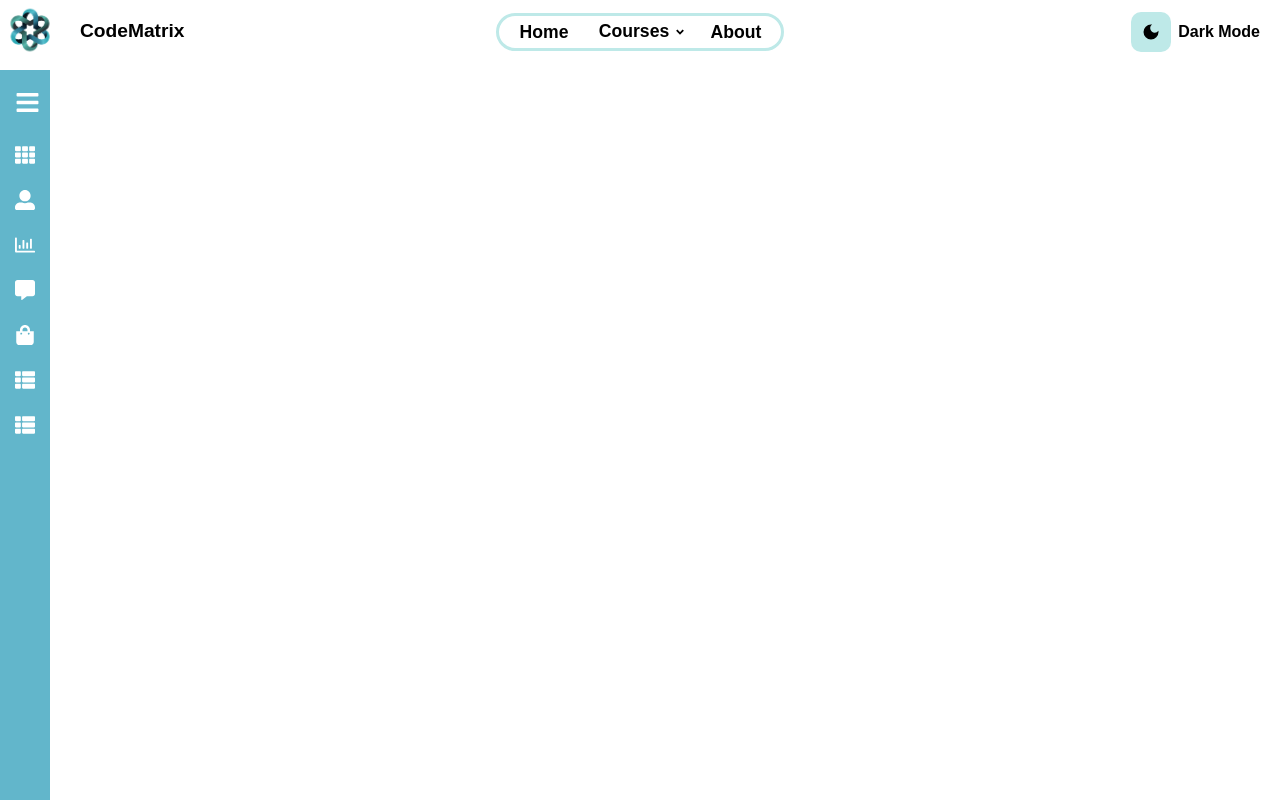
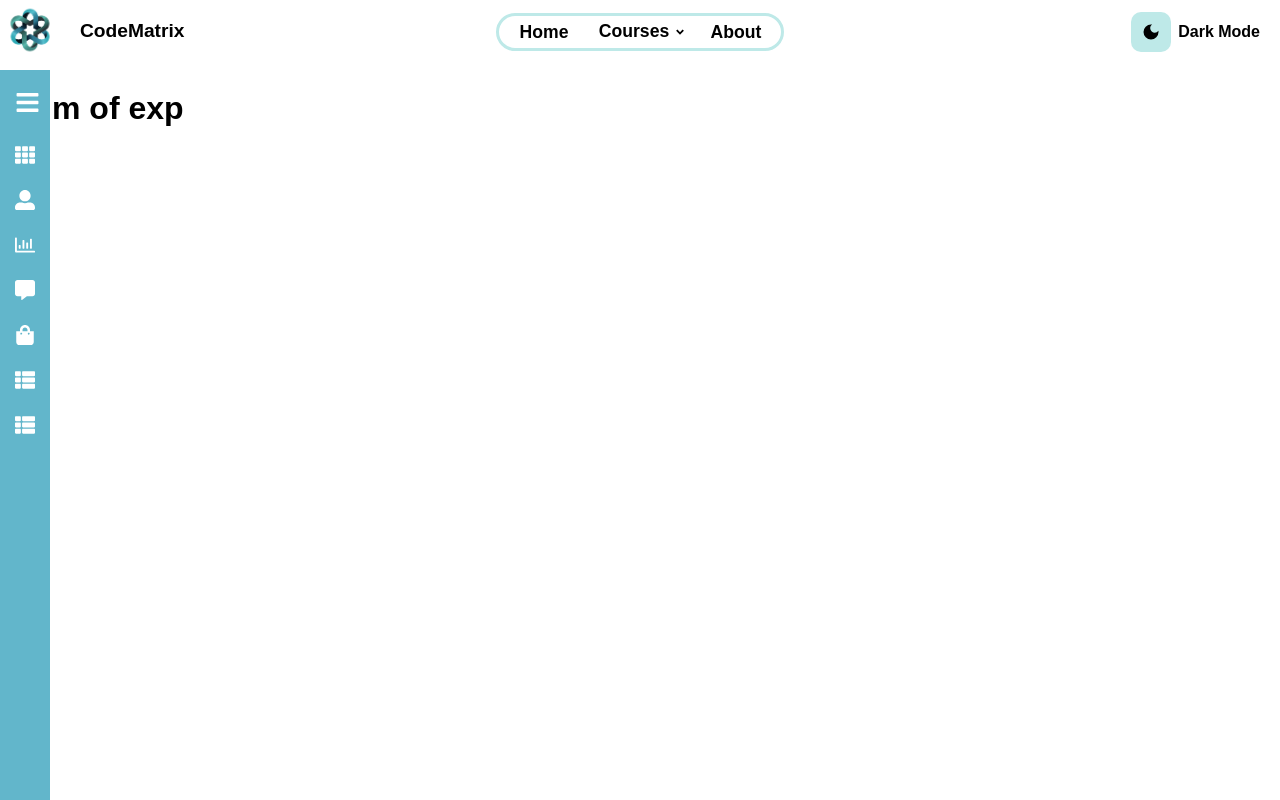
Before and after one commit to anuj-1410/DSA_teaching_website, a React (Create React App) app: page /course/1 in a window 1280 px wide. Built offline with nearby package versions, Linux system fonts and the light colour scheme; a web font is replaced by a local one.

Commit message:
changes to sidebar

```diff
--- a/src/components/Sidebar.jsx
+++ b/src/components/Sidebar.jsx
@@ -8,50 +8,46 @@ import {
     FaShoppingBag,
     FaThList
 } from "react-icons/fa";
-import { NavLink, Outlet, useParams } from 'react-router-dom';
+import Aim from '../pages/Aim.jsx';
+import Pretest from '../pages/Pretest.jsx';
+import Concept from '../pages/Concept.jsx';
+import Learning from '../pages/Learning.jsx';
+import Demo from '../pages/Demo.jsx';
+import Quiz from '../pages/Quiz.jsx';
+import Posttest from '../pages/Posttest.jsx';
 import './Sidebarmain.css';
 
 const Sidebar = () => {
     const [isOpen, setIsOpen] = useState(false);
+    const [showBarContent, setShowBarContent] = useState(0);
+
     const toggle = () => setIsOpen(!isOpen);
-    const { topic } = useParams();
+
+    const handleShowBarContent = (index) => {
+        setShowBarContent(index);
+    }
+
+    const content = () => {
+        switch (showBarContent) {
+            case 0: return <Aim />;
+            case 1: return <Pretest />;
+            case 2: return <Concept />;
+            case 3: return <Learning />;
+            case 4: return <Demo />;
+            case 5: return <Quiz />;
+            case 6: return <Posttest />;
+            default: return <Aim />;
+        }
+    }
 
     const menuItem = [
-        {
-            path: `aim`,
-            name: "Aim",
-            icon: <FaTh />
-        },
-        {
-            path: `pretest`,
-            name: "Pretest",
-            icon: <FaUserAlt />
-        },
-        {
-            path: `learning`,
-            name: "Learning",
-            icon: <FaRegChartBar />
-        },
-        {
-            path: `concept`,
-            name: "Concept",
-            icon: <FaCommentAlt />
-        },
-        {
-            path: `demo`,
-            name: "Demo",
-            icon: <FaShoppingBag />
-        },
-        {
-            path: `quiz`,
-            name: "Quiz",
-            icon: <FaThList />
-        },
-        {
-            path: `posttest`,
-            name: "Posttest",
-            icon: <FaThList />
-        }
+        { path: `aim`, name: "Aim", icon: <FaTh /> },
+        { path: `pretest`, name: "Pretest", icon: <FaUserAlt /> },
+        { path: `learning`, name: "Learning", icon: <FaRegChartBar /> },
+        { path: `concept`, name: "Concept", icon: <FaCommentAlt /> },
+        { path: `demo`, name: "Demo", icon: <FaShoppingBag /> },
+        { path: `quiz`, name: "Quiz", icon: <FaThList /> },
+        { path: `posttest`, name: "Posttest", icon: <FaThList /> }
     ];
 
     return (
@@ -65,14 +61,14 @@ const Sidebar = () => {
                 </div>
                 {
                     menuItem.map((item, index) => (
-                        <NavLink to={`/course/${topic}/${item.path}`} key={index} className={({ isActive }) => (isActive ? "link-bar active-bar" : "link-bar")}>
+                        <div key={index} className="link-bar" onClick={() => handleShowBarContent(index)}>
                             <div className="icon">{item.icon}</div>
                             <div style={{ display: isOpen ? "block" : "none" }} className="link_text">{item.name}</div>
-                        </NavLink>
+                        </div>
                     ))
                 }
             </div>
-            <main><Outlet /></main>
+            <main>{content()}</main>
         </div>
     );
 };
--- a/src/components/Sidebarmain.css
+++ b/src/components/Sidebarmain.css
@@ -34,7 +34,7 @@ main{
     padding: 10px 15px;
     gap: 15px;
     transition: 0.2s cubic-bezier(0.6, -0.28, 0.735, 0.045);
-    text-decoration: none;
+    cursor: pointer;
 }
 .link-bar:hover{
     transition: 0.2s cubic-bezier(0.6, -0.28, 0.735, 0.045);
```
Also changed, not shown: src/index.js (+1 -16 lines).
